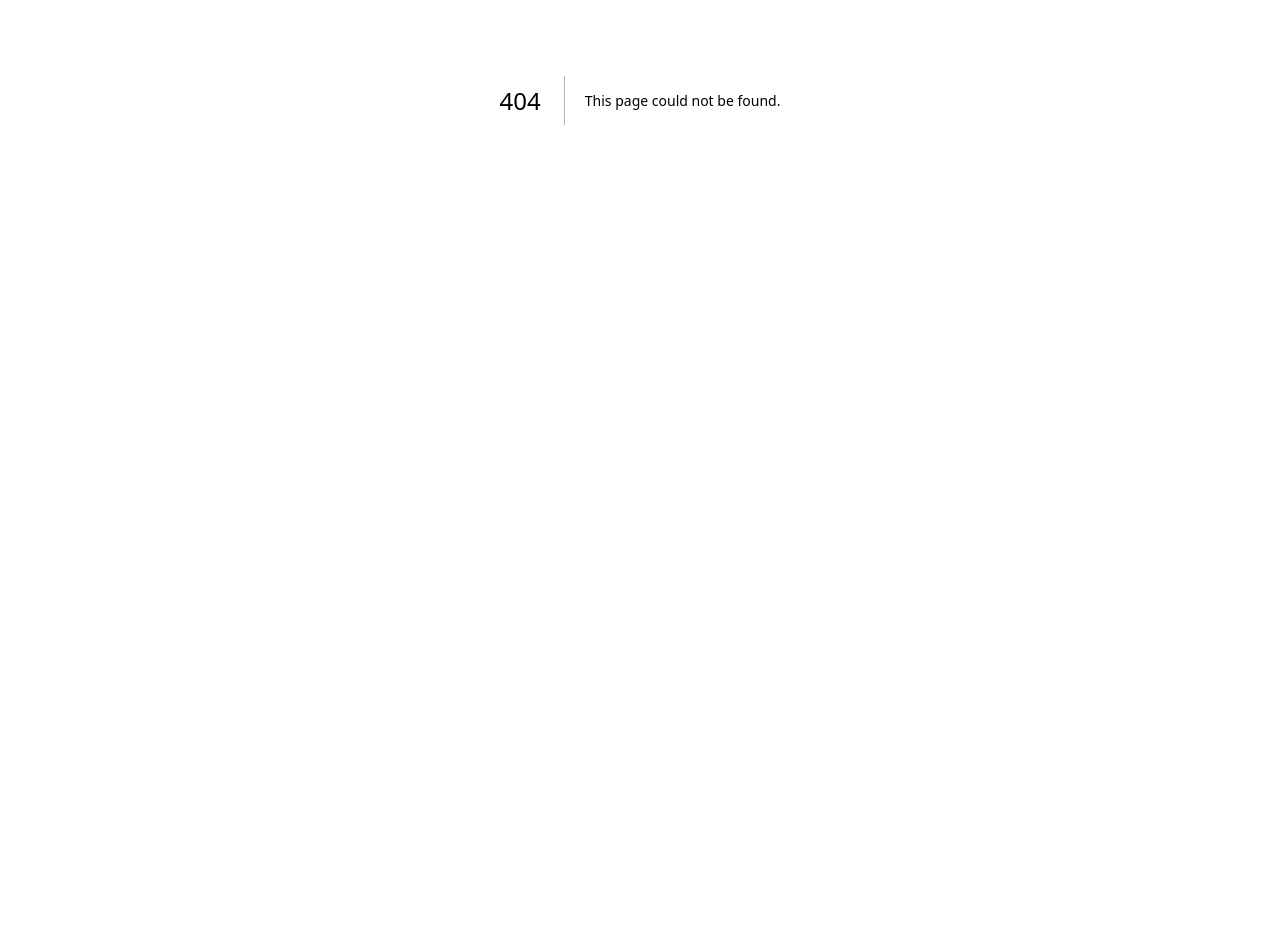
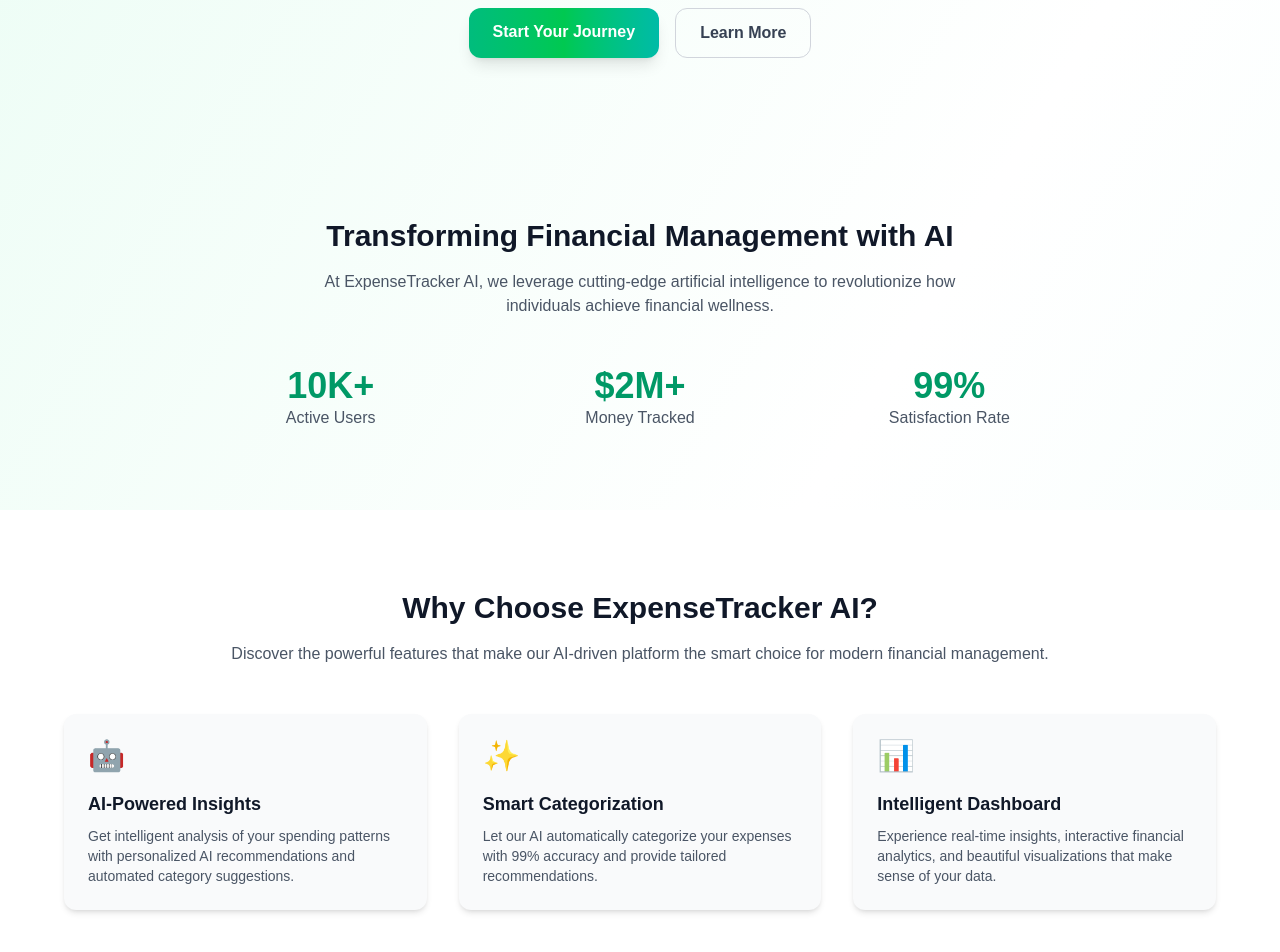
Before and after one commit to rafiqwe/next-expense-app, a Next.js app: page /about in a window 1280 px wide. Before the commit this address had no page. Shown: the part 300-1252 px from the top of the page. Before the commit the page ends 800 px from the top, so only its background shows below. Built offline with nearby package versions, Linux system fonts and the light colour scheme.

Commit message:
Created about pages

```diff
--- /dev/null
+++ b/app/about/page.tsx
@@ -0,0 +1,172 @@
+"use client";
+import React from "react";
+import Link from "next/link";
+
+const AboutPage = () => {
+  return (
+    <div className="relative bg-gradient-to-br mt-5 from-emerald-50 via-white to-teal-50 dark:from-gray-900 dark:via-gray-950 dark:to-gray-900">
+      {/* Hero Section */}
+      <section className="relative overflow-hidden flex flex-col items-center justify-center text-center py-20 px-6">
+        <h2 className="text-sm font-semibold uppercase tracking-wider text-emerald-600 dark:text-emerald-400">
+          Powered by AI Technology
+        </h2>
+        <h1 className="mt-4 text-4xl sm:text-5xl md:text-6xl font-extrabold bg-gradient-to-r from-emerald-600 via-green-500 to-teal-500 bg-clip-text text-transparent">
+          About ExpenseTracker AI
+        </h1>
+        <p className="mt-6 max-w-2xl text-lg sm:text-xl text-gray-600 dark:text-gray-300">
+          Your intelligent companion for tracking expenses and managing your
+          finances with cutting-edge AI-powered insights.
+        </p>
+        <div className="mt-8 flex flex-wrap gap-4 justify-center">
+          <Link
+            href="/signup"
+            className="px-6 py-3 rounded-xl bg-gradient-to-r from-emerald-500 via-green-500 to-teal-500 text-white font-semibold shadow-lg hover:shadow-xl transition-all active:scale-95"
+          >
+            Start Your Journey
+          </Link>
+          <Link
+            href="/learn-more"
+            className="px-6 py-3 rounded-xl border border-gray-300 dark:border-gray-700 text-gray-700 dark:text-gray-200 font-semibold hover:bg-gray-100 dark:hover:bg-gray-800 transition-all active:scale-95"
+          >
+            Learn More
+          </Link>
+        </div>
+      </section>
+
+      {/* Mission & Stats */}
+      <section className="py-20 px-6 text-center">
+        <h2 className="text-3xl font-bold text-gray-900 dark:text-white">
+          Transforming Financial Management with AI
+        </h2>
+        <p className="mt-4 max-w-2xl mx-auto text-gray-600 dark:text-gray-400">
+          At ExpenseTracker AI, we leverage cutting-edge artificial intelligence
+          to revolutionize how individuals achieve financial wellness.
+        </p>
+        <div className="mt-12 grid grid-cols-1 sm:grid-cols-3 gap-8 max-w-4xl mx-auto">
+          <div>
+            <p className="text-4xl font-extrabold text-emerald-600 dark:text-emerald-400">
+              10K+
+            </p>
+            <p className="text-gray-600 dark:text-gray-400">Active Users</p>
+          </div>
+          <div>
+            <p className="text-4xl font-extrabold text-emerald-600 dark:text-emerald-400">
+              $2M+
+            </p>
+            <p className="text-gray-600 dark:text-gray-400">Money Tracked</p>
+          </div>
+          <div>
+            <p className="text-4xl font-extrabold text-emerald-600 dark:text-emerald-400">
+              99%
+            </p>
+            <p className="text-gray-600 dark:text-gray-400">Satisfaction Rate</p>
+          </div>
+        </div>
+      </section>
+
+      {/* Features */}
+      <section className="py-20 px-6 bg-white dark:bg-gray-900">
+        <div className="max-w-5xl mx-auto text-center">
+          <h2 className="text-3xl font-bold text-gray-900 dark:text-white">
+            Why Choose ExpenseTracker AI?
+          </h2>
+          <p className="mt-4 text-gray-600 dark:text-gray-400">
+            Discover the powerful features that make our AI-driven platform the
+            smart choice for modern financial management.
+          </p>
+        </div>
+
+        <div className="mt-12 grid grid-cols-1 sm:grid-cols-2 md:grid-cols-3 gap-8 max-w-6xl mx-auto">
+          <div className="p-6 bg-gray-50 dark:bg-gray-800 rounded-xl shadow-md hover:shadow-xl transition">
+            <div className="text-3xl">🤖</div>
+            <h3 className="mt-4 text-lg font-semibold text-gray-900 dark:text-white">
+              AI-Powered Insights
+            </h3>
+            <p className="mt-2 text-gray-600 dark:text-gray-400 text-sm">
+              Get intelligent analysis of your spending patterns with
+              personalized AI recommendations and automated category suggestions.
+            </p>
+          </div>
+          <div className="p-6 bg-gray-50 dark:bg-gray-800 rounded-xl shadow-md hover:shadow-xl transition">
+            <div className="text-3xl">✨</div>
+            <h3 className="mt-4 text-lg font-semibold text-gray-900 dark:text-white">
+              Smart Categorization
+            </h3>
+            <p className="mt-2 text-gray-600 dark:text-gray-400 text-sm">
+              Let our AI automatically categorize your expenses with 99%
+              accuracy and provide tailored recommendations.
+            </p>
+          </div>
+          <div className="p-6 bg-gray-50 dark:bg-gray-800 rounded-xl shadow-md hover:shadow-xl transition">
+            <div className="text-3xl">📊</div>
+            <h3 className="mt-4 text-lg font-semibold text-gray-900 dark:text-white">
+              Intelligent Dashboard
+            </h3>
+            <p className="mt-2 text-gray-600 dark:text-gray-400 text-sm">
+              Experience real-time insights, interactive financial analytics,
+              and beautiful visualizations that make sense of your data.
+            </p>
+          </div>
+        </div>
+      </section>
+
+      {/* Story */}
+      <section className="py-20 px-6">
+        <div className="max-w-6xl mx-auto grid grid-cols-1 md:grid-cols-2 gap-12 items-center">
+          <div>
+            <h2 className="text-3xl font-bold text-gray-900 dark:text-white">
+              Built for the Future
+            </h2>
+            <p className="mt-4 text-gray-600 dark:text-gray-400">
+              ExpenseTracker AI was born from the vision of creating truly
+              intelligent financial management tools. Our team of financial
+              experts, data scientists, and technologists came together to solve
+              a critical problem: making personal finance management smarter,
+              more intuitive, and more effective.
+            </p>
+            <ul className="mt-6 space-y-2 text-gray-700 dark:text-gray-300">
+              <li>✅ Trusted by 10,000+ users</li>
+              <li>✅ Founded in 2024</li>
+              <li>✅ AI-First Approach</li>
+              <li>✅ Global Impact</li>
+              <li>✅ User-Centric Design</li>
+            </ul>
+          </div>
+          <div className="rounded-xl bg-gradient-to-tr from-emerald-500/20 to-teal-500/20 dark:from-emerald-900/20 dark:to-teal-900/20 p-12 flex items-center justify-center shadow-lg">
+            <span className="text-6xl">🌍</span>
+          </div>
+        </div>
+      </section>
+
+      {/* Final CTA */}
+      <section className="relative py-20 px-6 text-center bg-gradient-to-r from-emerald-500 via-green-500 to-teal-500 dark:from-emerald-900 dark:via-green-800 dark:to-teal-900 text-white">
+        <h2 className="text-3xl sm:text-4xl font-extrabold">
+          Ready to Transform Your Finances?
+        </h2>
+        <p className="mt-4 text-lg sm:text-xl opacity-90">
+          Join thousands of users who already transformed their financial habits
+          with ExpenseTracker AI.
+        </p>
+        <div className="mt-8 flex flex-wrap gap-4 justify-center">
+          <Link
+            href="/signup"
+            className="px-8 py-3 rounded-xl bg-white text-emerald-600 font-semibold shadow-lg hover:shadow-xl transition-all active:scale-95"
+          >
+            Get Started Free →
+          </Link>
+          <Link
+            href="/contact"
+            className="px-8 py-3 rounded-xl border border-white/80 text-white font-semibold hover:bg-white/10 transition-all active:scale-95"
+          >
+            Contact Us 💬
+          </Link>
+        </div>
+        <div className="mt-6 text-sm opacity-80">
+          Free • No credit card required • 24/7 AI-powered support • Instant setup
+        </div>
+      </section>
+    </div>
+  );
+};
+
+export default AboutPage;
```
